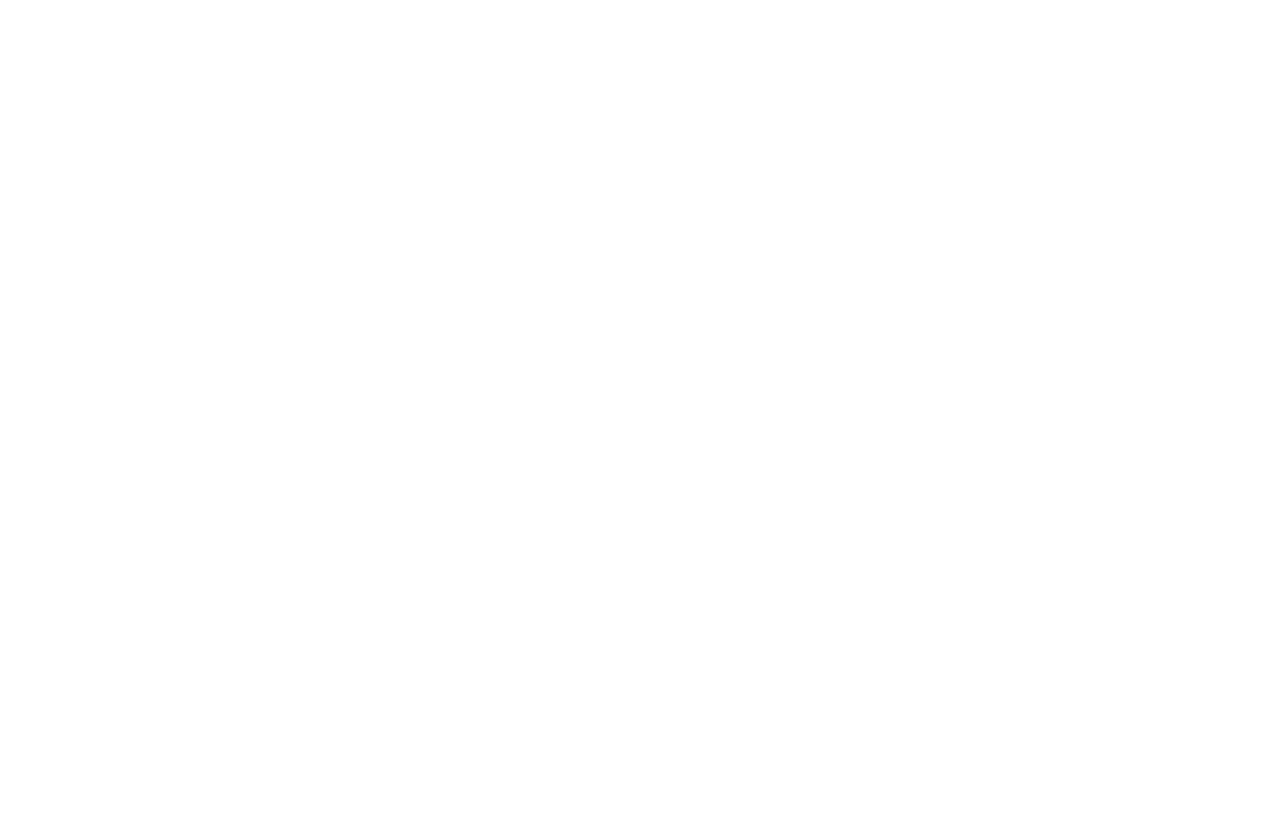
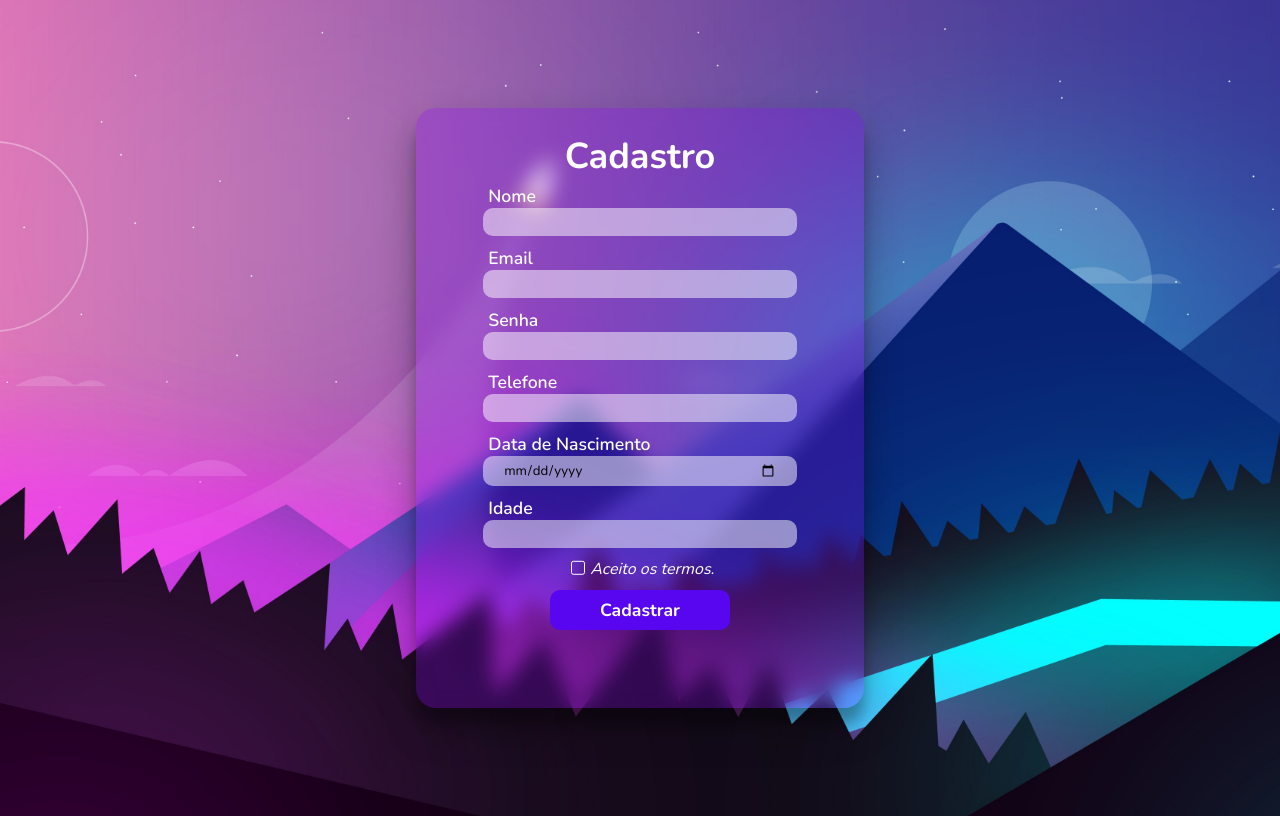
Before and after one commit to AndersonJ293/front-end-estatico, a plain HTML site: page front-end-estatico/aula03/index.html in a window 1280 px wide. Drawn offline with nearby package versions, Linux system fonts and the light colour scheme.

Commit message:
Atividade 03

```diff
--- a/front-end-estatico/aula03/index.html
+++ b/front-end-estatico/aula03/index.html
@@ -4,6 +4,49 @@
     <meta charset="UTF-8" />
     <meta name="viewport" content="width=device-width, initial-scale=1.0" />
     <title>Document</title>
+
+    <link rel="stylesheet" href="./style.css" />
   </head>
-  <body></body>
+  <body>
+    <div class="formWrapper">
+      <div class="title">Cadastro</div>
+      <form action="#">
+        <div class="inputWrapper">
+          <span class="inputTitle">Nome</span>
+          <input type="text" required />
+        </div>
+        <div class="inputWrapper">
+          <span class="inputTitle">Email</span>
+          <input type="email" required />
+        </div>
+        <div class="inputWrapper">
+          <span class="inputTitle">Senha</span>
+          <input type="password" required />
+        </div>
+        <div class="inputWrapper">
+          <span class="inputTitle">Telefone</span>
+          <input type="text" title="Apenas Números" maxlength="11" required />
+        </div>
+        <div class="inputWrapper">
+          <span class="inputTitle">Data de Nascimento</span>
+          <input type="date" required />
+        </div>
+        <div class="inputWrapper">
+          <span class="inputTitle">Idade</span>
+          <input type="number" required />
+        </div>
+        <div class="checkboxWrapper">
+          <input
+            class="checkboxInput"
+            type="checkbox"
+            name="termAccept"
+            id="termAccept"
+            required
+          />
+          <span class="checkboxText">Aceito os termos.</span>
+        </div>
+        <button type="submit" class="submitButton">Cadastrar</button>
+      </form>
+    </div>
+  </body>
 </html>
--- a/front-end-estatico/aula03/style.css
+++ b/front-end-estatico/aula03/style.css
@@ -0,0 +1,144 @@
+@import url("https://fonts.googleapis.com/css2?family=Nunito:wght@200;300;400;500;600;700;800;900;1000&display=swap");
+
+:root {
+  --font: "Nunito", sans-serif;
+}
+
+* {
+  box-sizing: border-box;
+}
+
+body {
+  display: flex;
+  justify-content: center;
+  align-items: center;
+  min-height: 100vh;
+  background: url("./background.jpg") no-repeat;
+  background-size: cover;
+  background-position: center;
+  overflow: hidden;
+}
+
+.formWrapper {
+  position: relative;
+  width: 35vw;
+  height: 75vh;
+  background: transparent;
+  box-shadow: rgba(0, 0, 0, 0.3) 0px 19px 38px,
+    rgba(0, 0, 0, 0.22) 0px 15px 12px;
+  border-radius: 20px;
+  backdrop-filter: blur(10px);
+  background-color: #8606ef43;
+  display: flex;
+  align-items: center;
+  flex-direction: column;
+  padding: 20px 0;
+}
+
+.title {
+  display: flex;
+  align-items: center;
+  height: 10%;
+  font-family: var(--font);
+  font-size: 4.5vh;
+  font-weight: 700;
+  color: #fff;
+}
+
+form {
+  display: flex;
+  align-items: center;
+  flex-direction: column;
+  width: 100%;
+  justify-content: space-evenly;
+}
+
+.inputWrapper {
+  display: flex;
+  flex-direction: column;
+  width: 70%;
+  margin-bottom: 10px;
+}
+
+.inputTitle {
+  font-family: var(--font);
+  font-size: 2.2vh;
+  font-weight: 600;
+  color: #fff;
+  margin-left: 5px;
+}
+
+.inputWrapper > input {
+  border: none;
+  background-color: #ffffff81;
+  padding: 5px 20px;
+  border-radius: 10px;
+  outline: none;
+  transition: 0.2s ease-in-out;
+  font-family: var(--font);
+}
+
+.inputWrapper > input:focus {
+  border-bottom: 2px solid #6302b29b;
+}
+
+.checkboxWrapper {
+  display: flex;
+  align-items: center;
+}
+
+.checkboxInput {
+  appearance: none;
+  margin: 0 5px;
+  display: flex;
+  align-items: center;
+  justify-content: center;
+  font: inherit;
+  width: 0.9em;
+  height: 0.9em;
+  border: 0.12em solid #fff;
+  border-radius: 0.15em;
+  transform: translateY(-0.075em);
+  cursor: pointer;
+}
+
+.checkboxInput::before {
+  content: "";
+  width: 0.52em;
+  height: 0.52em;
+  transform: scale(0);
+  transition: 120ms transform ease-in-out;
+  box-shadow: inset 1em 1em #fff;
+  transform-origin: bottom left;
+  clip-path: polygon(14% 44%, 0 65%, 50% 100%, 100% 16%, 80% 0%, 43% 62%);
+}
+
+.checkboxInput:checked::before {
+  transform: scale(1);
+}
+
+.checkboxText {
+  font-family: var(--font);
+  font-size: 2vh;
+  font-style: italic;
+  color: #fff;
+}
+
+.submitButton {
+  margin-top: 10px;
+  width: 40%;
+  height: 40px;
+  border: none;
+  border-radius: 10px;
+  font-family: var(--font);
+  font-size: 2.2vh;
+  font-weight: 700;
+  color: white;
+  background-color: #5806ef;
+  transition: 0.2s;
+  cursor: pointer;
+}
+
+.submitButton:hover {
+  background-color: #4400c3;
+}
```
Also changed, not shown: front-end-estatico/aula03/background.jpg (added).
